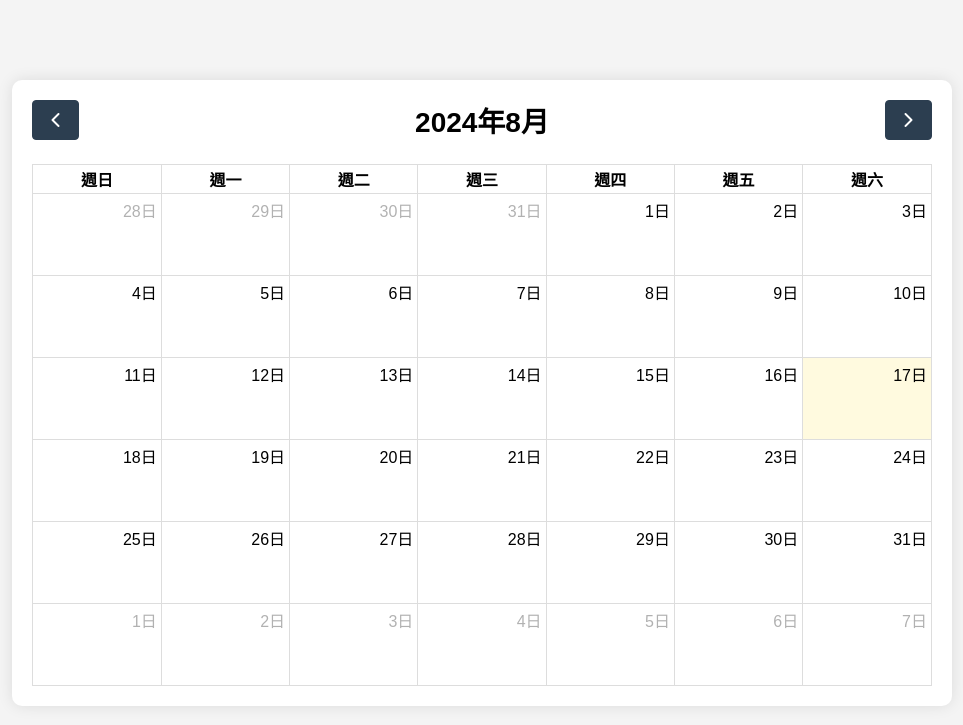
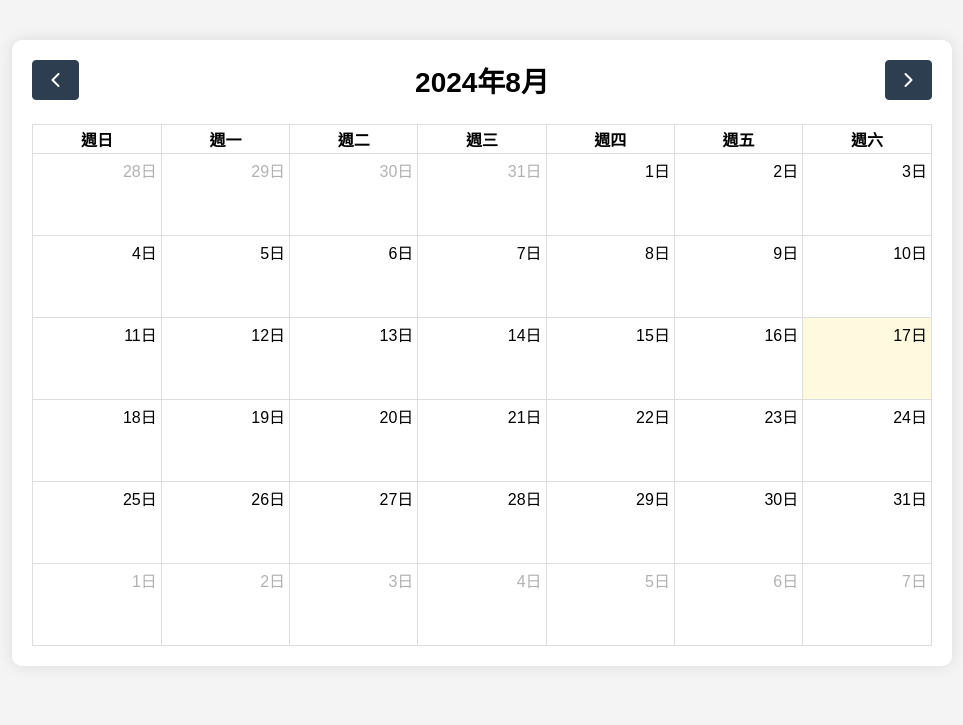
Before and after one commit to INFINITE0524/Appointment-Bot, a Flask app: page /appointment in a window 1280 px wide. Shown: the top 725 px of the page, without its empty margins (158-1121 px from the left). Run offline with Flask 2, Linux system fonts and the light colour scheme; lists and menus that the app fills with data are empty; some libraries are stand-ins or nearby versions.

Commit message:
Update appointment.html

```diff
--- a/templates/appointment.html
+++ b/templates/appointment.html
@@ -16,7 +16,7 @@
         }
         #calendar-container {
             max-width: 900px;
-            margin: 60px auto;
+            margin: 20px auto;
             padding: 20px;
             background-color: #ffffff;
             box-shadow: 0px 0px 15px rgba(0, 0, 0, 0.1);
```
